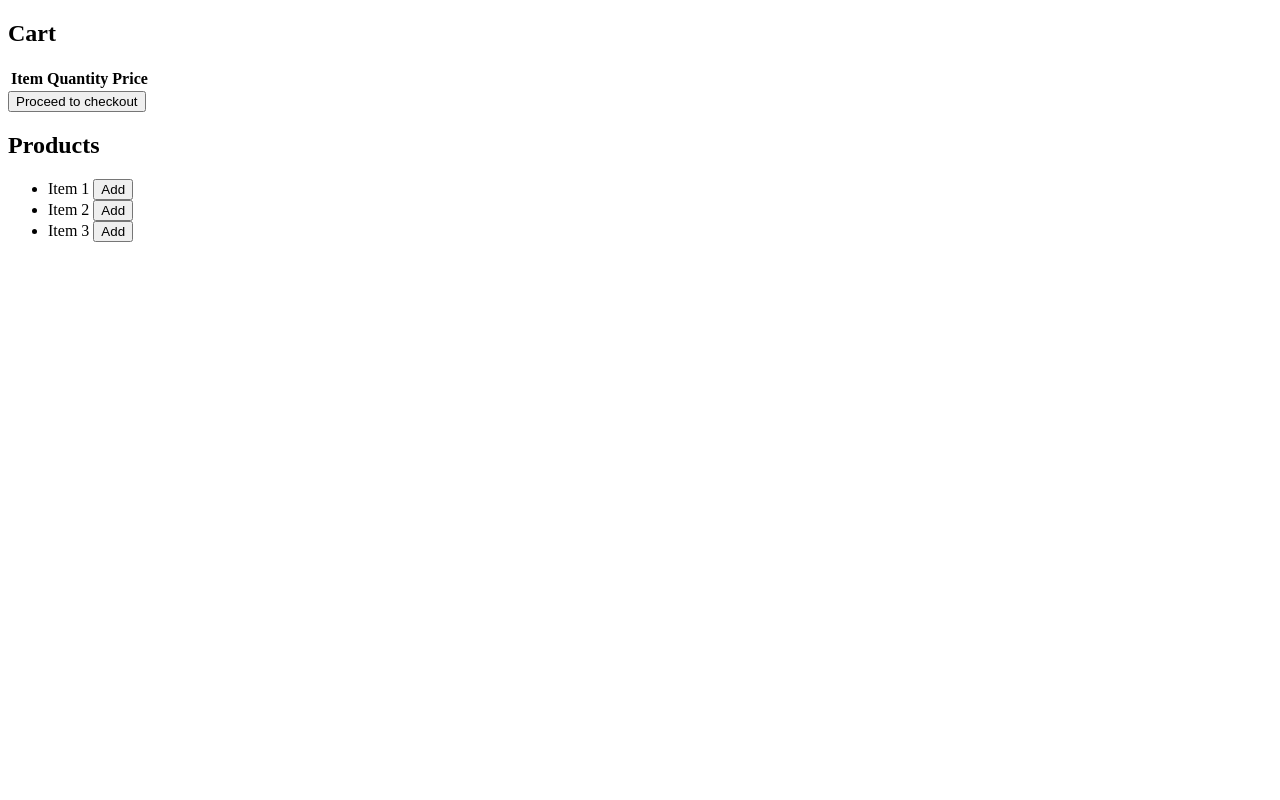
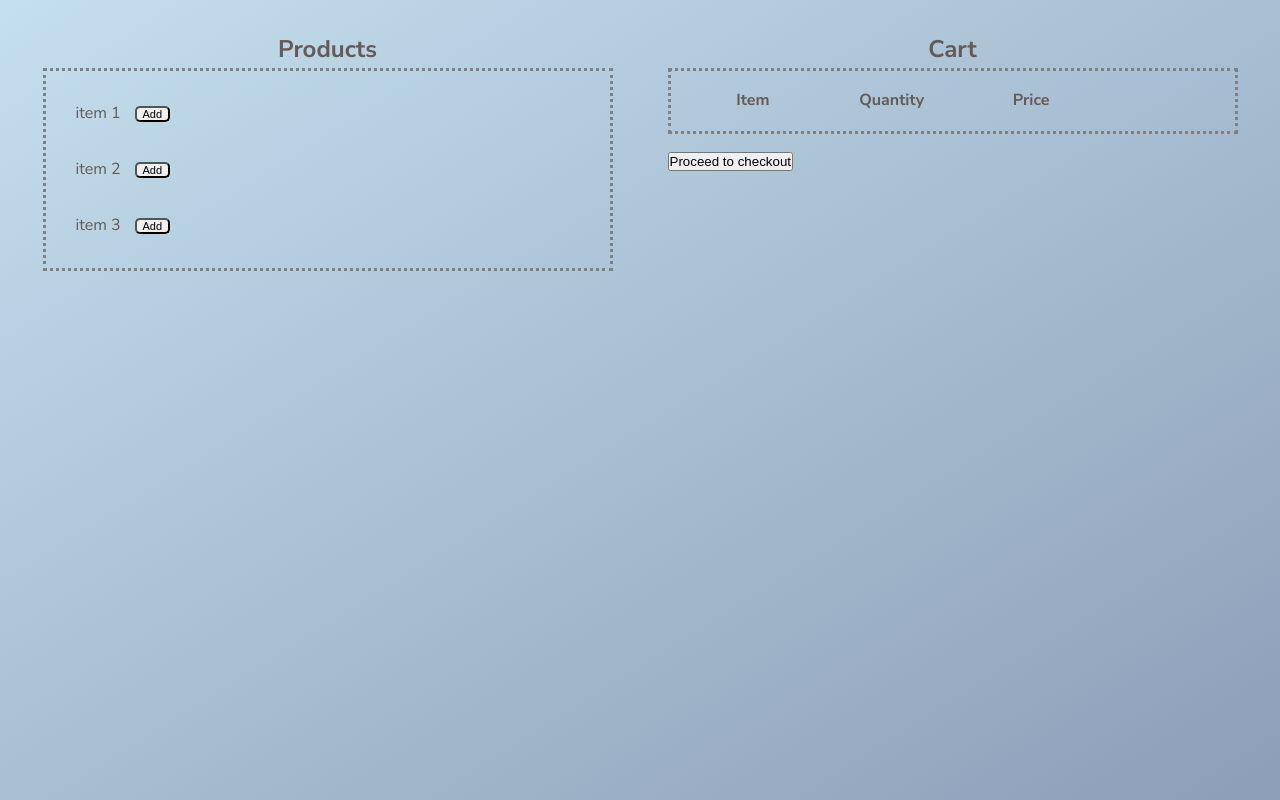
Before and after one commit to kateaug/cartjs, a plain HTML site: page index.html in a window 1280 px wide. Drawn offline with Linux system fonts and the light colour scheme.

Commit message:
some changes

```diff
--- a/index.html
+++ b/index.html
@@ -3,11 +3,26 @@
 <head>
     <meta charset="UTF-8">
     <title>Shop</title>
-    <link rel="stylesheet" type="text/css" href="styles.css"/>
+    <link href="https://fonts.googleapis.com/css?family=Nunito+Sans:400,600,700" rel="stylesheet">
+    <link rel="stylesheet" type="text/css" href="style.css"/>
 </head>
 <body>
 <div class="main">
-<div class="cart">
+<main class="products">
+    <h2>Products</h2>
+    <ul class="products-list">
+        <li>item 1
+            <input class="add" type="button" value="Add" onclick="addToCart(0, 'item 1', 19.90)">
+        </li>
+        <li>item 2
+            <input class="add" type="button" value="Add" onclick="addToCart(1, 'item 2', 49.90)">
+        </li>
+        <li>item 3
+            <input class="add" type="button" value="Add" onclick="addToCart(2, 'item 3', 2.49)">
+        </li>
+    </ul>
+</main>
+<div class="products-cart">
     <h2>Cart</h2>
     <form>
         <table>
@@ -22,146 +37,10 @@
             <tbody id="cart">
             </tbody>
         </table>
-        <input type="submit" onclick="checkout(this)" value="Proceed to checkout"/>
     </form>
+<input type="submit" onclick="checkout(this)" value="Proceed to checkout"/>
 </div>
-<main class="products">
-    <h2>Products</h2>
-    <ul>
-        <li>Item 1
-            <input type="button" value="Add" onclick="addToCart(0, 'Item 1', 19.9)">
-        </li>
-        <li>Item 2
-            <input type="button" value="Add" onclick="addToCart(1, 'Item 2', 49.9)">
-        </li>
-        <li>Item 3
-            <input type="button" value="Add" onclick="addToCart(2, 'Item 3', 2.49)">
-        </li>
-    </ul>
-</main>
 </div>
-<!--<template>-->
-<!--<td></td>-->
-<!--<td><input type="number" min="1"></td>-->
-<!--<td></td>-->
-<!--<td><button>Remove</button></td>-->
-<!--</template>-->
-
-<script>
-    // class CartItem {
-    //     name;
-    //     quantity;
-    //     unitPrice;
-    //     totalPrice;
-    //
-    //     constructor(name, quantity, unitPrice) {
-    //         this.name = name;
-    //         this.quantity = quantity;
-    //         this.unitPrice = unitPrice;
-    //         this.totalPrice = quantity * unitPrice;
-    //     }
-    // }
-    const cartElem = document.getElementById('cart');
-
-    const cartItems = {};
-    // const cartItem = {
-    //     name: 'Product 1',
-    //     quantity: 2,
-    //     unitPrice: 19.9
-    // };
-    // cartItems.push(cartItem);
-    function addToCart(id, name, unitPrice) {
-        if (cartItems[id]) {
-            updateQuantity(id, cartItems[id].quantity + 1);
-        } else {
-            const item = {
-                id: id,
-                name: name,
-                quantity: 1,
-                unitPrice: unitPrice
-            };
-            cartItems[id] = item;
-            renderCart();
-            // cartElem.appendChild(createCartItemRow(item));
-        }
-    }
-
-    function createCartItemRow(item) {
-        const rowElem = document.createElement('tr');
-        rowElem.id = 'cartItem-' + item.id;
-
-        // name
-        const nameCellElem = document.createElement('td');
-        nameCellElem.innerHTML = item.name;
-        rowElem.appendChild(nameCellElem);
-
-        // quantity
-        const quantCellElem = document.createElement('td');
-        const quantInputElem = document.createElement('input');
-        quantInputElem.id = 'cartItem-quantity-' + item.id;
-        quantInputElem.type = 'number';
-        quantInputElem.min = 1;
-        quantInputElem.value = item.quantity;
-        quantInputElem.addEventListener('change', (event) => {
-            updateQuantity(item.id, parseInt(event.target.value));
-        });
-        quantCellElem.appendChild(quantInputElem);
-        rowElem.appendChild(quantCellElem);
-
-        // price
-        const priceCellElem = document.createElement('td');
-        priceCellElem.innerHTML = '$' + Math.round((item.unitPrice * item.quantity) * 100) / 100;
-        rowElem.appendChild(priceCellElem);
-
-        // actions
-        const actionCellElem = document.createElement('td');
-        const removeBtnElem = document.createElement('button');
-        removeBtnElem.innerHTML = 'Remove';
-        removeBtnElem.addEventListener('click', () => {
-            removeFromCart(item.id);
-        });
-        actionCellElem.appendChild(removeBtnElem);
-        rowElem.appendChild(actionCellElem);
-        return rowElem;
-    }
-
-    function removeFromCart(itemId) {
-        delete cartItems[itemId];
-        renderCart();
-
-        // const rowElem = document.getElementById('cartItem-' + itemId);
-        // if (rowElem) {
-        //     cartElem.removeChild(rowElem);
-        // }
-        // cartElem.removeChild()
-        // renderCart();
-    }
-
-    function updateQuantity(itemId, quantity) {
-        if (cartItems[itemId]) {
-            cartItems[itemId].quantity = quantity;
-            renderCart();
-            // const quantInputElem = document.getElementById('cartItem-quantity-' + itemId);
-            // if (quantInputElem) {
-            //     quantInputElem.value = quantity;
-            // }
-        }
-    }
-
-    function checkout(btnElem) {
-        btnElem.disabled = true;
-        btnElem.value = '... Sending your order';
-
-        alert(JSON.stringify(cartItems));
-    }
-
-    function renderCart() {
-        cartElem.innerHTML = '';
-        for (let id in cartItems) {
-            cartElem.appendChild(createCartItemRow(cartItems[id]));
-        }
-    }
-
-</script>
+<script src="script.js"></script>
 </body>
 </html>
--- /dev/null
+++ b/script.js
@@ -0,0 +1,113 @@
+    // class CartItem {
+    //     name;
+    //     quantity;
+    //     unitPrice;
+    //     totalPrice;
+    //
+    //     constructor(name, quantity, unitPrice) {
+    //         this.name = name;
+    //         this.quantity = quantity;
+    //         this.unitPrice = unitPrice;
+    //         this.totalPrice = quantity * unitPrice;
+    //     }
+    // }
+    const cartElem = document.getElementById('cart');
+
+    const cartItems = {};
+    // const cartItem = {
+    //     name: 'Product 1',
+    //     quantity: 2,
+    //     unitPrice: 19.9
+    // };
+    // cartItems.push(cartItem);
+    function addToCart(id, name, unitPrice) {
+        if (cartItems[id]) {
+            updateQuantity(id, cartItems[id].quantity + 1);
+        } else {
+            const item = {
+                id: id,
+                name: name,
+                quantity: 1,
+                unitPrice: unitPrice
+            };
+            cartItems[id] = item;
+            renderCart();
+            // cartElem.appendChild(createCartItemRow(item));
+        }
+    }
+
+    function createCartItemRow(item) {
+        const rowElem = document.createElement('tr');
+        rowElem.id = 'cartItem-' + item.id;
+
+        // name
+        const nameCellElem = document.createElement('td');
+        nameCellElem.innerHTML = item.name;
+        rowElem.appendChild(nameCellElem);
+
+        // quantity
+        const quantCellElem = document.createElement('td');
+        const quantInputElem = document.createElement('input');
+        quantInputElem.id = 'cartItem-quantity-' + item.id;
+        quantInputElem.type = 'number';
+        quantInputElem.min = 1;
+        quantInputElem.value = item.quantity;
+        quantInputElem.addEventListener('change', (event) => {
+            updateQuantity(item.id, parseInt(event.target.value));
+        });
+        quantCellElem.appendChild(quantInputElem);
+        rowElem.appendChild(quantCellElem);
+
+        // price
+        const priceCellElem = document.createElement('td');
+        priceCellElem.innerHTML = '$' + Math.round((item.unitPrice * item.quantity) * 100) / 100;
+        rowElem.appendChild(priceCellElem);
+
+        // actions
+        const actionCellElem = document.createElement('td');
+        const removeBtnElem = document.createElement('button');
+        removeBtnElem.innerHTML = 'Remove';
+        removeBtnElem.style = 'border-radius: 5px; font-size: 11px; width: 50px; height: 16px; text-align: center;';
+        removeBtnElem.addEventListener('click', () => {
+            removeFromCart(item.id);
+        });
+        actionCellElem.appendChild(removeBtnElem);
+        rowElem.appendChild(actionCellElem);
+        return rowElem;
+    }
+
+    function removeFromCart(itemId) {
+        delete cartItems[itemId];
+        renderCart();
+
+        // const rowElem = document.getElementById('cartItem-' + itemId);
+        // if (rowElem) {
+        //     cartElem.removeChild(rowElem);
+        // }
+        // cartElem.removeChild()
+        // renderCart();
+    }
+
+    function updateQuantity(itemId, quantity) {
+        if (cartItems[itemId]) {
+            cartItems[itemId].quantity = quantity;
+            renderCart();
+            // const quantInputElem = document.getElementById('cartItem-quantity-' + itemId);
+            // if (quantInputElem) {
+            //     quantInputElem.value = quantity;
+            // }
+        }
+    }
+
+    function checkout(btnElem) {
+
+            btnElem.value = '... Sending your order';
+            btnElem.disabled = true;
+    }
+
+    function renderCart() {
+        cartElem.innerHTML = '';
+        for (let id in cartItems) {
+            cartElem.appendChild(createCartItemRow(cartItems[id]));
+        }
+    }
--- /dev/null
+++ b/style.css
@@ -0,0 +1,76 @@
+* {
+	margin: 0;
+	padding: 0;
+	box-sizing: border-box;
+	font: sans-serif;
+}
+
+html {
+	height: 100%;
+	padding: 15px;
+}
+
+body {
+  min-height: 100%;
+  font-family: 'Nunito Sans', sans-serif;
+  font-weight: 400;
+  line-height: 1.6;
+  color: #655A56;
+  background-image: linear-gradient(to right bottom, #c4dfed, #8D9EB8);
+  background-size: cover;
+  background-repeat: no-repeat;
+}
+
+.main {
+	display: flex;
+	flex-direction: row;
+	align-content: center;
+	align-items: center;
+	justify-content: space-evenly;
+}
+
+.products, .products-cart {
+	width: 600px;
+	height: 400px;
+	margin: 0 auto;
+    padding: 15px;
+}
+
+
+ h2 {
+    text-align: center;;
+    }
+
+ .products-list {
+ 	padding: 15px;
+    border: dotted gray;
+    list-style: none;
+ }
+
+ .products-list li {
+ 	padding: 15px;
+
+ }
+
+  .add {
+    border-radius: 5px;
+    font-size: 11px;
+    margin-left: 10px;
+    width: 35px;
+    height: 16px;
+    text-align: center;
+    }
+
+  table {
+  	border: dotted gray;
+  	padding: 15px;
+  	margin-bottom: 15px;
+  }
+
+  tbody {
+  	text-align: center;
+  }
+
+  th {
+  	width: 190px;
+  }
```
